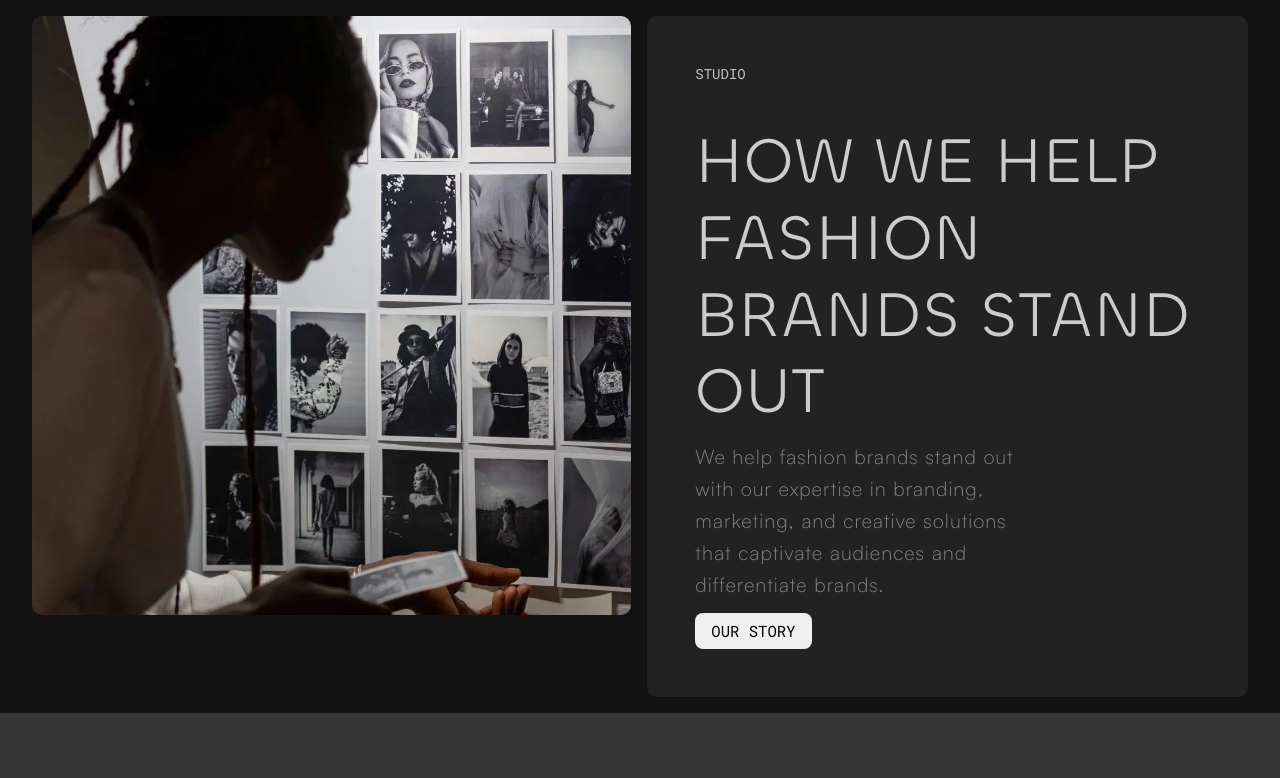
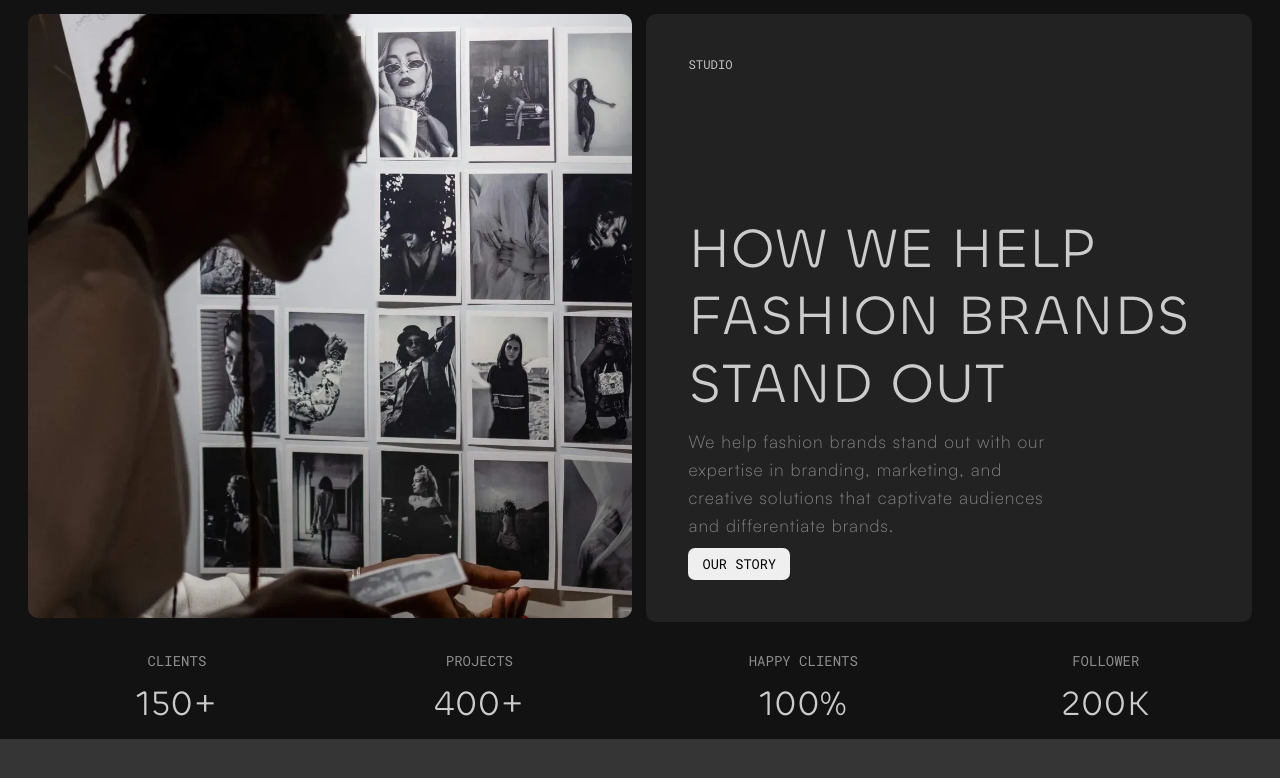
Before and after one commit to Ayansahil/alvy-studio, a plain HTML site: page index.html in a window 1280 px wide. Drawn offline with nearby package versions, Linux system fonts and the light colour scheme.

Commit message:
section2-view

```diff
--- a/index.html
+++ b/index.html
@@ -7,23 +7,56 @@
     <link rel="stylesheet" href="style.css" />
     <link
       href="https://cdn.jsdelivr.net/npm/remixicon@4.7.0/fonts/remixicon.css"
-    rel="stylesheet"/>
+      rel="stylesheet"
+    />
   </head>
   <body>
     <main>
       <section class="view1">
         <div class="top">
-          <img src="./images/63d2cb2934d35c4b4c5b51da_studio-hero-p-1080.webp" alt="image1"/>
+          <img
+            src="./images/63d2cb2934d35c4b4c5b51da_studio-hero-p-1080.webp"
+            alt="image1"
+          />
         </div>
         <div class="bottom">
           <p>Studio</p>
           <div class="text">
             <h1>How We Help Fashion Brands Stand Out</h1>
-                <p>We help fashion brands stand out with our expertise in branding, marketing, and creative solutions that captivate audiences and differentiate brands.</p>
+            <p>
+              We help fashion brands stand out with our expertise in branding,
+              marketing, and creative solutions that captivate audiences and
+              differentiate brands.
+            </p>
             <button>Our Story</button>
           </div>
         </div>
       </section>
+
+      <section class="view2">
+        <div class="top">
+          <div class="element">
+            <small>CLIENTS</small>
+            <h2>150+</h2>
+          </div>
+          <div class="element">
+            <small>PROJECTS</small>
+            <h2>400+</h2>
+          </div>
+        </div>
+
+        <div class="bottom">
+          <div class="element">
+            <small>HAPPY CLIENTS</small>
+            <h2>100%</h2>
+          </div>
+          <div class="element">
+            <small>FOLLOWER </small>
+            <h2>200K</h2>
+          </div>
+        </div>
+      </section>
+
     </main>
   </body>
 </html>
--- a/style.scss
+++ b/style.scss
@@ -28,6 +28,7 @@ html {
   font-family: system-ui, -apple-system, BlinkMacSystemFont, "Segoe UI", Roboto,
     Oxygen;
   color: rgb(196, 193, 193);
+  font-size: clamp(14px, 1vw, 18px);
 }
 
 body {
@@ -40,15 +41,20 @@ body {
   gap: $gap;
 }
 
+section {
+  max-width: 2000px;
+}
+
 main {
   width: 100%;
   @include flex-column(0rem);
+  align-items: center;
+  background-color: #121212;
 
-  section {
+  section.view1 {
     width: 100%;
     @include flex-column(1rem);
     padding: 1rem;
-    background-color: #121212;
 
     .top {
       width: 100%;
@@ -110,11 +116,46 @@ main {
       }
     }
   }
+
+  section.view2 {
+    width: 100%;
+    @include flex-column(1rem);
+    padding: 1rem;
+
+    .top,
+    .bottom {
+      width: 100%;
+      display: flex;
+      justify-content: space-around;
+
+      .element {
+        @include flex-column(0.875rem);
+        text-align: center;
+
+        small {
+          font-family: f1;
+          font-size: 1rem;
+          font-weight: 400;
+          line-height: 1.6rem;
+          opacity: 0.7;
+        }
+
+        h2 {
+          font-family: f2;
+          font-size: 2.5rem;
+          font-weight: 400;
+          line-height: 2.83rem;
+          letter-spacing: 1px;
+          color: #cccccc;
+        }
+      }
+    }
+  }
 }
 
 @media (min-width: 768px) {
   main {
-    section {
+    section.view1 {
       flex-direction: row;
       padding: 1rem 2rem;
       .top,
@@ -139,5 +180,14 @@ main {
         }
       }
     }
+
+    section.view2 {
+      flex-direction: row;
+      padding: 1rem 2rem;
+
+      small{
+        font-size: 0.5rem;
+      }
+    }
   }
 }
```
Also changed, not shown: style.css, 1 other file. Lines whose indentation alone changed are shown as unchanged.
